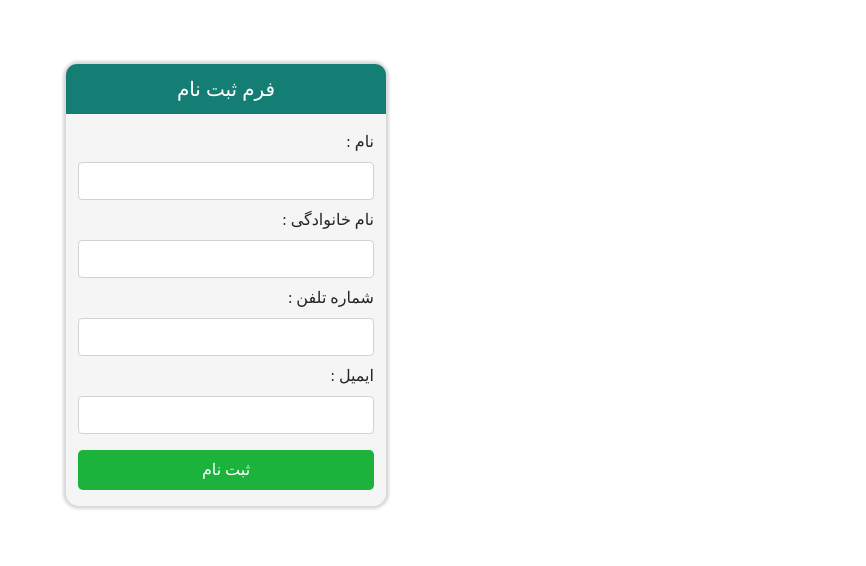
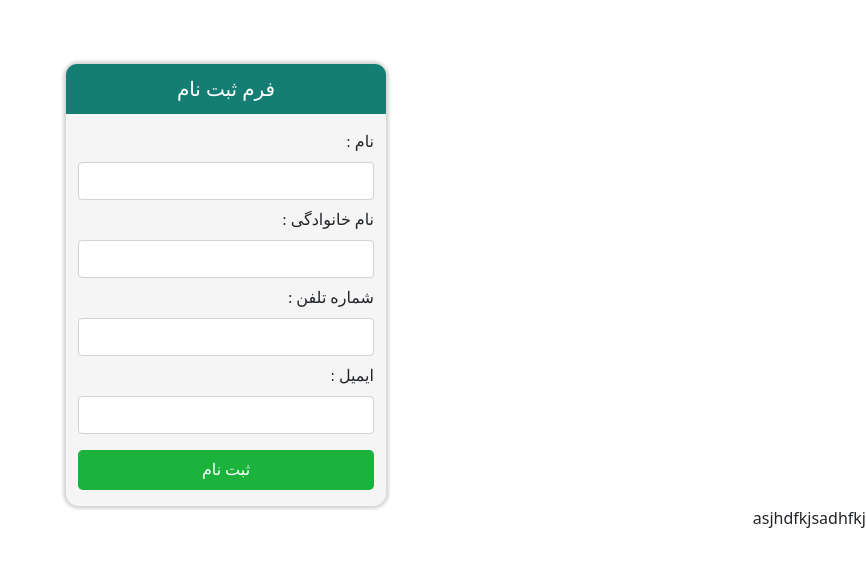
Before and after one commit to sadrasadeghii/maktab-git, a plain HTML site: page index.html in a window 1280 px wide. Shown: the part 136-702 px from the top of the page, without its empty margins (414-1280 px from the left). Drawn offline with nearby package versions, Linux system fonts and the light colour scheme; files that its build step writes are made by us from their sources; files whose address does not match are found by name.

Commit message:
sjafjsdkhf

```diff
--- a/index.html
+++ b/index.html
@@ -69,3 +69,5 @@
 
 
 <!--hello how are you jashfjkh-->
+
+asjhdfkjsadhfkj
```
